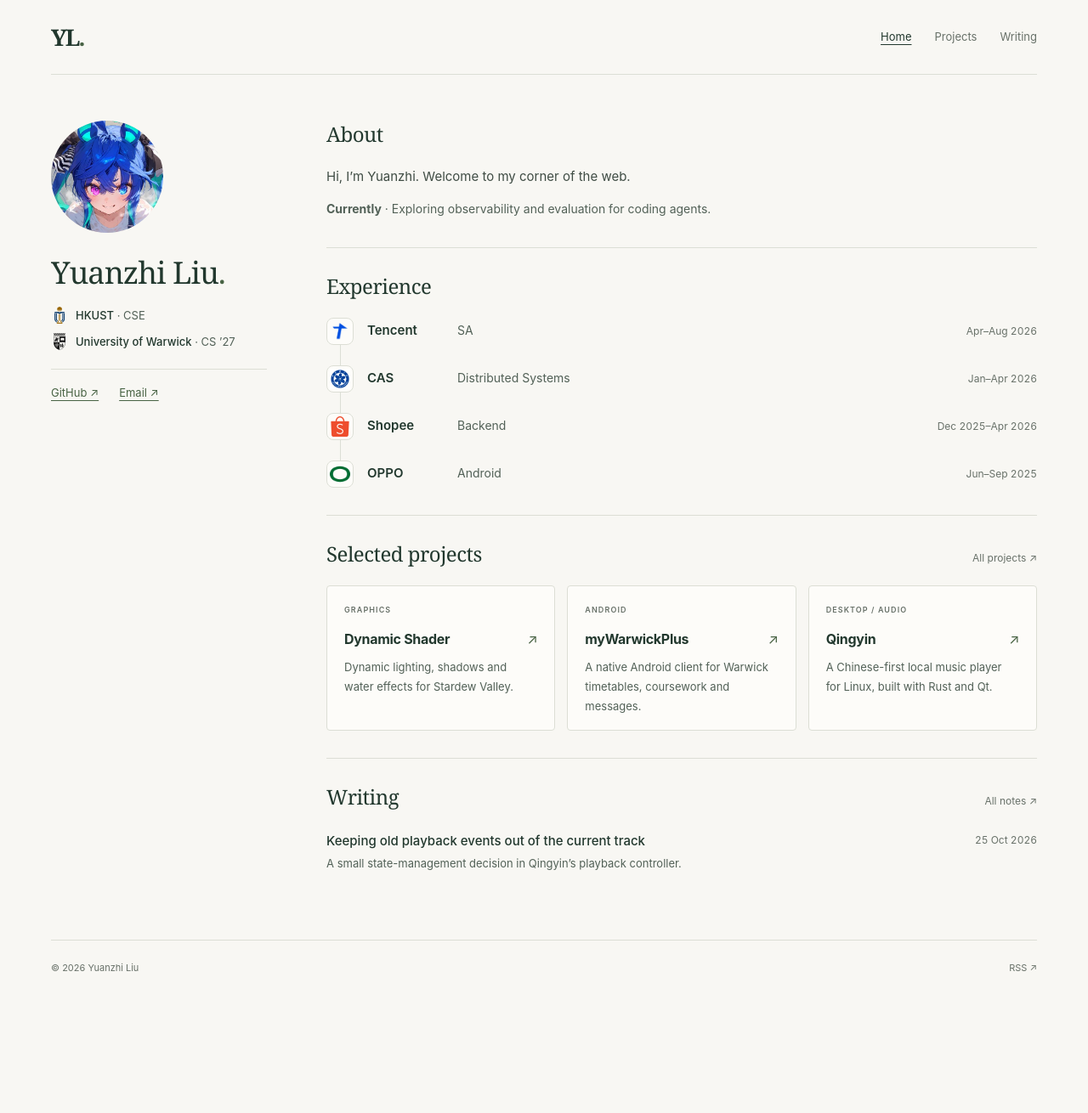
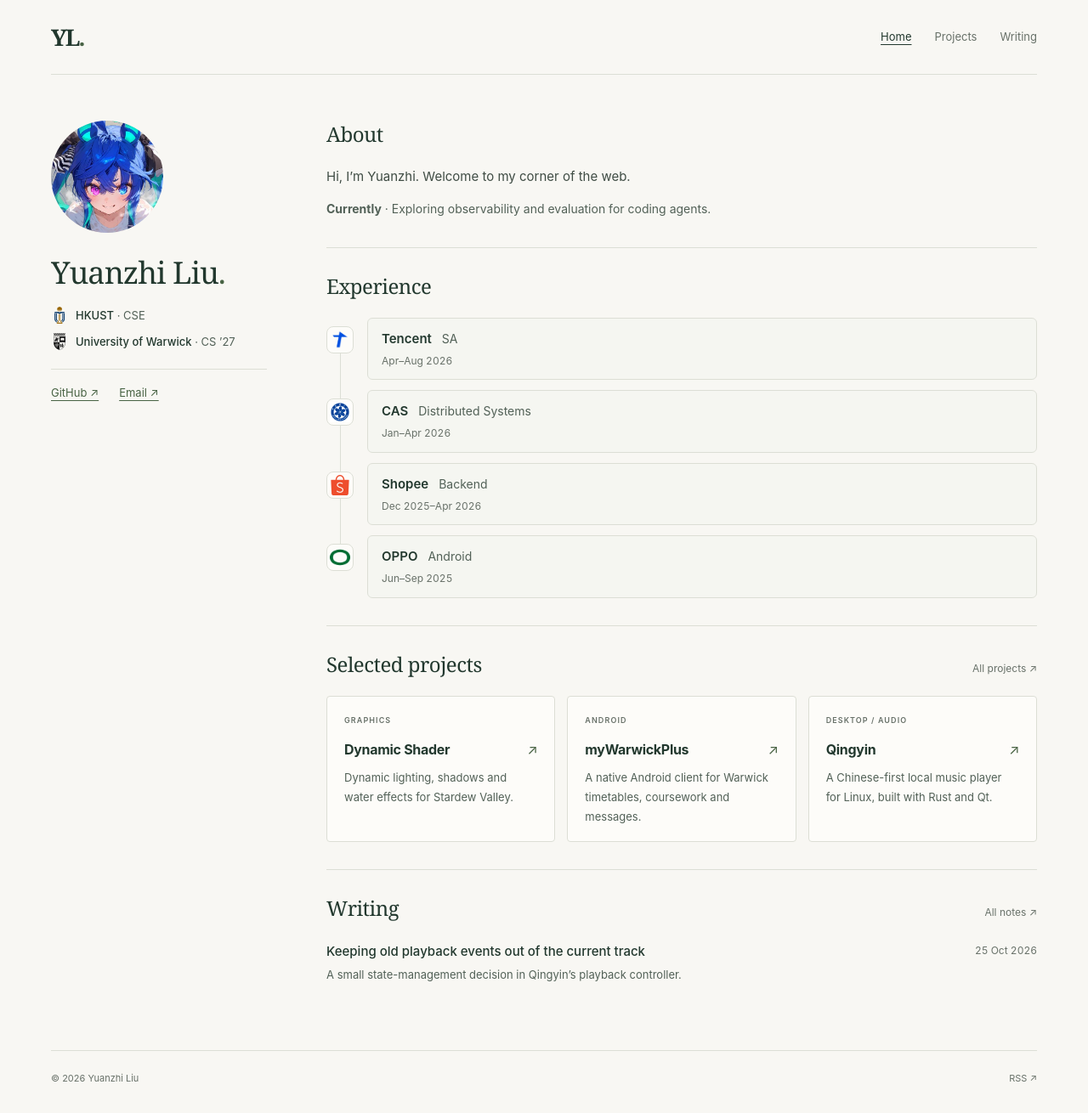
Before and after one commit to Nook001/Nook001.github.io, a Jekyll site: the page built from index.html, in a window 1280 px wide and 1310 px high. Shown: the whole window at 85% size. Built offline with Jekyll 4.4.1, drawn with Linux system fonts in a browser that asks for light colours.

Commit message:
Group experience details into light timeline cards (#5)

```diff
--- a/assets/css/main.css
+++ b/assets/css/main.css
@@ -48,16 +48,18 @@
 .section-heading a,.section-note{font-size:12px;color:var(--muted)}
 .section-heading a{text-decoration:none}
 .timeline{list-style:none;margin:0;padding:0}
-.timeline li{position:relative;display:grid;grid-template-columns:minmax(0,1fr) auto;align-items:center;gap:15px;min-height:56px;padding:0 0 24px 48px}
-.timeline li:last-child{padding-bottom:0;min-height:32px}
-.timeline li::before{content:"";position:absolute;left:15.5px;top:31px;bottom:-1px;width:1px;background:var(--line)}
+.timeline li{position:relative;padding:0 0 12px 48px}
+.timeline li:last-child{padding-bottom:0}
+.timeline li::before{content:"";position:absolute;left:15.5px;top:41px;bottom:-10px;width:1px;background:var(--line)}
 .timeline li:last-child::before{display:none}
-.organization-mark{position:absolute;left:0;top:0;display:grid;place-items:center;width:32px;height:32px;border:1px solid var(--line);border-radius:8px;background:var(--card)}
+.organization-mark{position:absolute;left:0;top:10px;display:grid;place-items:center;width:32px;height:32px;border:1px solid var(--line);border-radius:8px;background:var(--card)}
 .organization-mark img{display:block;width:24px;height:24px;object-fit:contain}
-.experience-main{display:flex;align-items:baseline;gap:20px}
-.experience-main h3{font-size:15px;font-weight:600;width:86px;margin:0}
+.experience-card{min-width:0;padding:12px 16px;border:1px solid var(--line);border-radius:6px;background:#f5f6f1}
+.experience-main{display:flex;flex-wrap:wrap;align-items:baseline;gap:0 12px}
+.experience-main h3{font-size:15px;font-weight:600;margin:0}
 .experience-main p{font-size:14px;color:var(--secondary);margin:0}
 .dates{font-size:12px;color:var(--muted);white-space:nowrap;font-variant-numeric:tabular-nums}
+.experience-card .dates{margin:3px 0 0}
 .project-grid{display:grid;grid-template-columns:repeat(3,minmax(0,1fr));gap:14px}
 .project-card{padding:21px 20px 17px;border:1px solid var(--line);border-radius:4px;background:var(--card)}
 .project-card .eyebrow{font-size:9px;margin-bottom:13px}
@@ -93,8 +95,8 @@
 .notice{font-size:13px;line-height:1.7;padding:15px 18px;border-left:2px solid var(--accent);background:#eeefe7;margin-bottom:28px;color:#4b5346}
 .skip-link{position:absolute;left:12px;top:-100px;background:var(--paper);padding:12px;z-index:1}
 .skip-link:focus{top:10px}
-@media(min-width:901px) and (max-width:1100px){.home-layout{grid-template-columns:230px minmax(0,1fr);gap:44px}.home-content .project-grid{grid-template-columns:repeat(2,minmax(0,1fr))}.home-content .experience-main{gap:10px}.home-content .experience-main h3{width:72px}}
+@media(min-width:901px) and (max-width:1100px){.home-layout{grid-template-columns:230px minmax(0,1fr);gap:44px}.home-content .project-grid{grid-template-columns:repeat(2,minmax(0,1fr))}}
 @media(max-width:900px){.home-layout{grid-template-columns:1fr;gap:34px;padding-top:36px}.profile-sidebar{position:static;max-height:none;overflow:visible;display:grid;grid-template-columns:100px minmax(0,1fr);column-gap:26px;padding:0 0 30px;border-bottom:1px solid var(--line)}.portrait{grid-column:1;grid-row:1 / 5;width:100px;height:100px;margin:0}.profile-sidebar h1{grid-column:2;margin-bottom:12px}.profile-sidebar .education,.profile-sidebar .annotation,.profile-sidebar .contact-links{grid-column:2}.profile-sidebar .contact-links{border-top:0;padding-top:0;margin-top:15px}.home-content .section:first-child{padding-top:0}}
-@media(max-width:700px){.shell,.home-page .shell{width:calc(100% - 40px)}.project-grid{grid-template-columns:1fr}.project-card{padding:19px 20px}.project-card .annotation{margin-top:10px}.experience-main{gap:10px}.experience-main h3{width:72px}.section-heading{margin-bottom:20px}.section-note{display:none}}
-@media(max-width:420px){.shell,.home-page .shell{width:calc(100% - 32px)}nav{gap:18px}.home-layout{padding-top:30px;gap:28px}.profile-sidebar{grid-template-columns:72px minmax(0,1fr);column-gap:18px;padding-bottom:26px}.portrait{width:72px;height:72px}.profile-sidebar h1{font-size:30px;letter-spacing:-.8px}.profile-sidebar .education{font-size:12px;line-height:1.7}.education-row{gap:7px}.education-row img{flex-basis:18px;width:18px;height:18px;margin-top:1px}.timeline li{align-items:start;gap:6px;padding-bottom:25px}.experience-main{display:block}.experience-main p{font-size:13px}.dates{font-size:11px;padding-top:3px}.post-list li{display:block}.post-list time{display:block;margin-top:9px}.page-heading h1{font-size:33px}.contact-links{gap:22px}}
+@media(max-width:700px){.shell,.home-page .shell{width:calc(100% - 40px)}.project-grid{grid-template-columns:1fr}.project-card{padding:19px 20px}.project-card .annotation{margin-top:10px}.section-heading{margin-bottom:20px}.section-note{display:none}}
+@media(max-width:420px){.shell,.home-page .shell{width:calc(100% - 32px)}nav{gap:18px}.home-layout{padding-top:30px;gap:28px}.profile-sidebar{grid-template-columns:72px minmax(0,1fr);column-gap:18px;padding-bottom:26px}.portrait{width:72px;height:72px}.profile-sidebar h1{font-size:30px;letter-spacing:-.8px}.profile-sidebar .education{font-size:12px;line-height:1.7}.education-row{gap:7px}.education-row img{flex-basis:18px;width:18px;height:18px;margin-top:1px}.experience-card{padding:11px 13px}.experience-main p{font-size:13px}.post-list li{display:block}.post-list time{display:block;margin-top:9px}.page-heading h1{font-size:33px}.contact-links{gap:22px}}
 @media print{.skip-link,nav,.site-footer{display:none}.shell,.home-page .shell{width:100%}body{background:white}.project-card{break-inside:avoid}.home-layout{display:block;padding-top:20px}.profile-sidebar{position:static;max-height:none;overflow:visible;margin-bottom:28px}}
--- a/index.html
+++ b/index.html
@@ -27,7 +27,13 @@
   <section class="section" aria-labelledby="experience-title">
     <div class="section-heading"><h2 id="experience-title">Experience</h2></div>
     <ol class="timeline">{% for item in site.data.experience %}
-      <li><span class="organization-mark"><img src="{{ item.logo | relative_url }}" alt="" aria-hidden="true" width="24" height="24"></span><div class="experience-main"><h3>{{ item.company | escape }}</h3><p>{{ item.role | escape }}</p></div><span class="dates">{{ item.dates | escape }}</span></li>
+      <li>
+        <span class="organization-mark"><img src="{{ item.logo | relative_url }}" alt="" aria-hidden="true" width="24" height="24"></span>
+        <div class="experience-card">
+          <div class="experience-main"><h3>{{ item.company | escape }}</h3><p>{{ item.role | escape }}</p></div>
+          <p class="dates">{{ item.dates | escape }}</p>
+        </div>
+      </li>
     {% endfor %}</ol>
   </section>
   <section class="section" aria-labelledby="projects-title">
```
Also changed, not shown: VALIDATION.md (+6 -0 lines), README.md.
